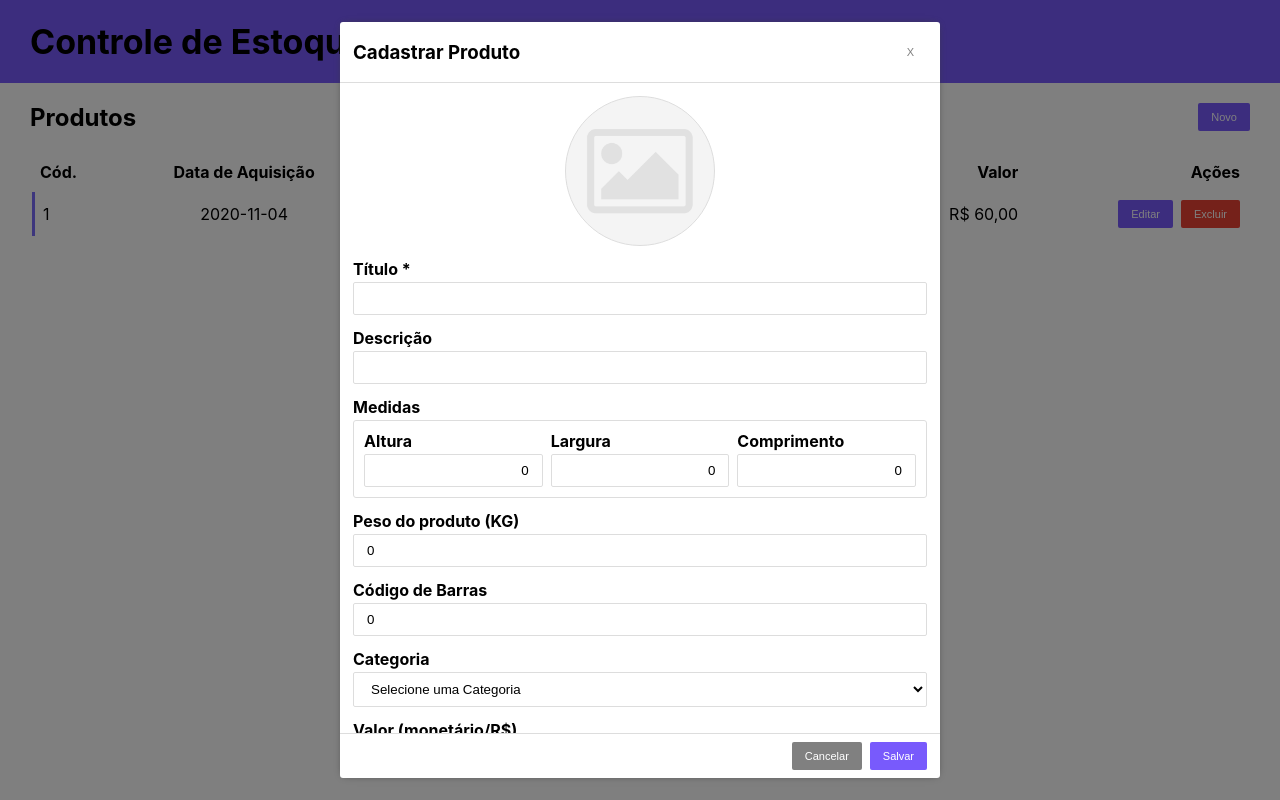
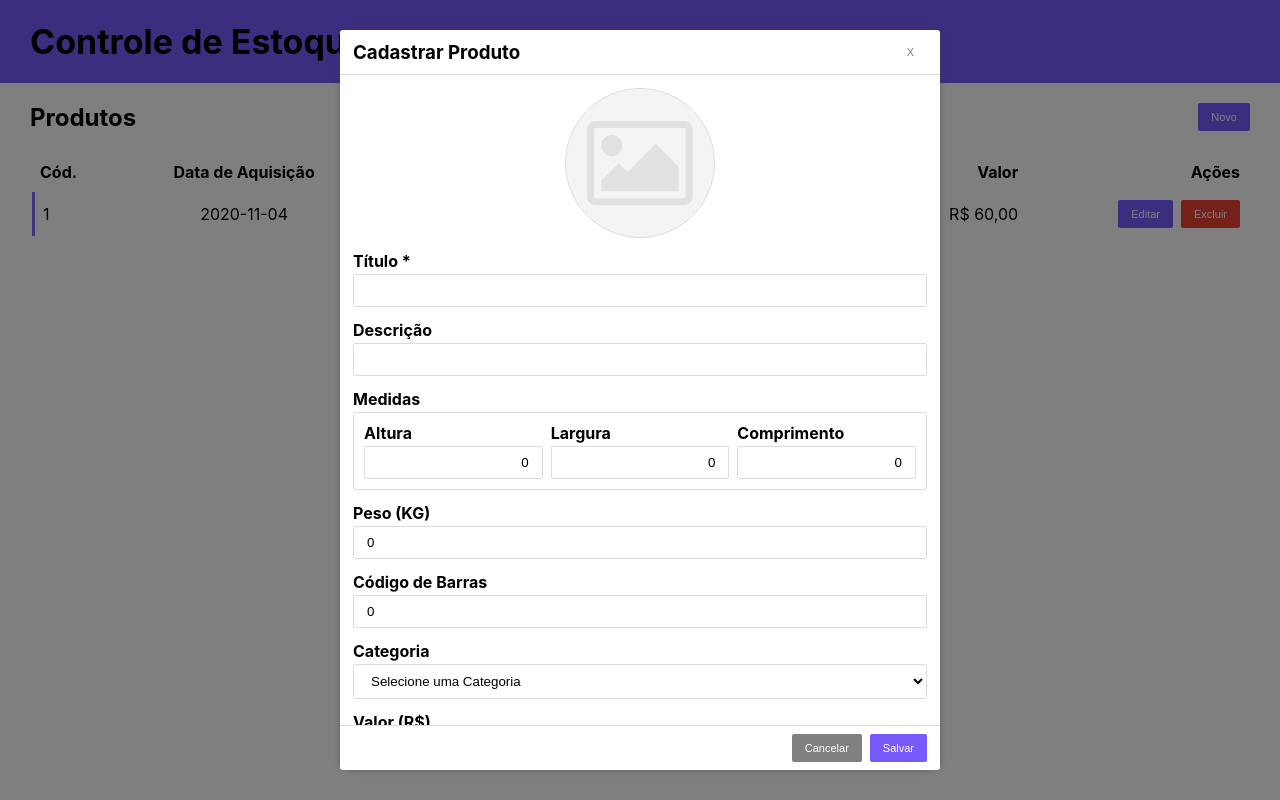
Before and after one commit to emanoelqueiroz/teste, a React (Create React App) app: page / in a window 1280 px wide. Both pictures are taken after a click on the button "Novo". Built offline with nearby package versions, Linux system fonts and the light colour scheme.

Commit message:
ajuste header e labels

```diff
--- a/src/components/Modal/ModalHeader.js
+++ b/src/components/Modal/ModalHeader.js
@@ -2,12 +2,16 @@ import styled from 'styled-components';
 import React, { Component } from "react";
 
 const Header = styled.div`
-display: flex;
-align-items: center;
-justify-content: space-between;
-border-bottom: 1px solid #ddd;
-padding: 0 13px;
-width: 100%;
+    display: flex;
+    align-items: center;
+    justify-content: space-between;
+    border-bottom: 1px solid #ddd;
+    padding: 8px 13px;
+    width: 100%;
+
+    h3 {
+        margin: 0;
+    }
 `
 
 class ModalHeader extends Component {
--- a/src/components/Stock/Register.js
+++ b/src/components/Stock/Register.js
@@ -171,7 +171,7 @@ class Register extends Component {
                                     </InputBlock>
                                     <InputBlock>
                                         <Label>
-                                            Peso do produto (KG)
+                                            Peso (KG)
                                             <Input
                                                 type="number"
                                                 name="weight"
@@ -213,7 +213,7 @@ class Register extends Component {
                                     </InputBlock>
                                     <InputBlock>
                                         <Label>
-                                            Valor (monetário/R$)
+                                            Valor (R$)
                                             <Input
                                                 type="text"
                                                 name="value"
```
